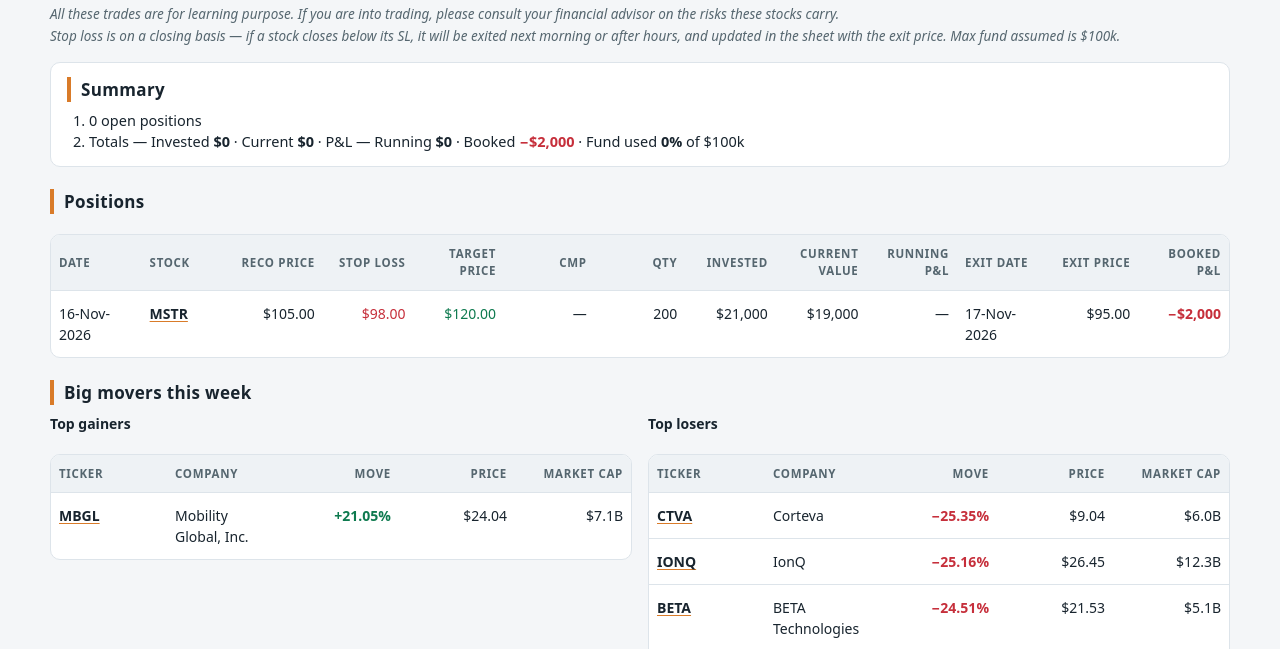
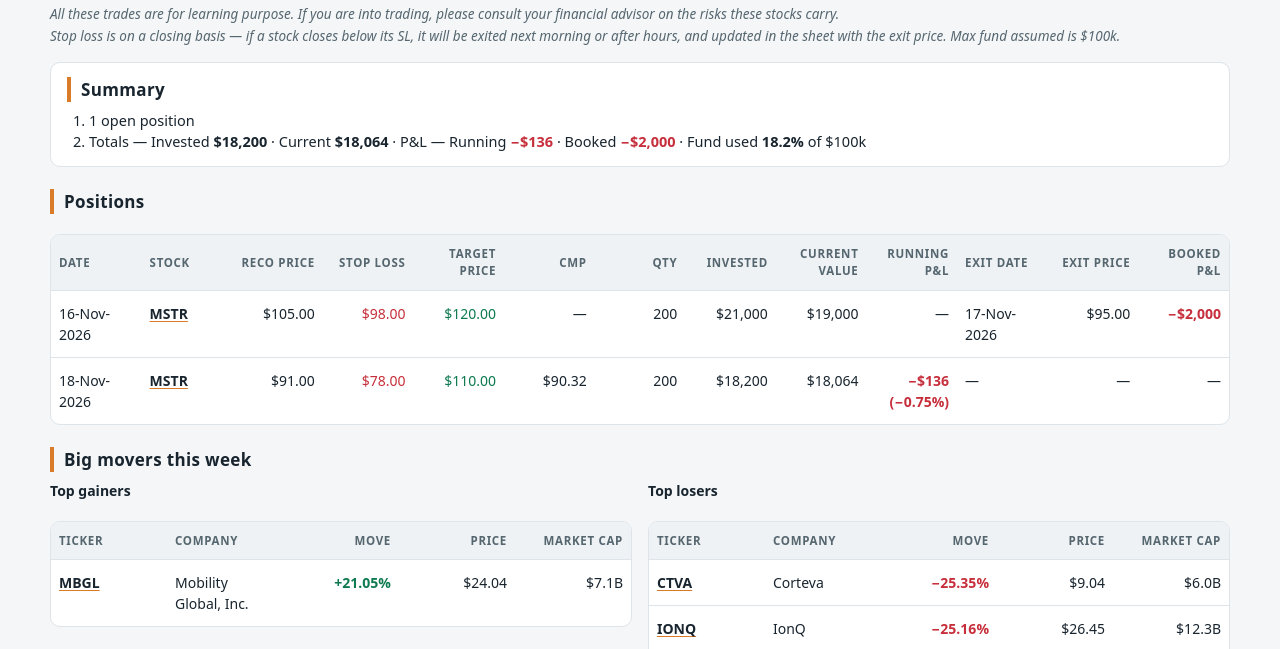
Before and after one commit to phoenixstonecapital/psc, a plain HTML site: page index.html in a window 1280 px wide. Shown: the part 149-798 px from the top of the page. Drawn offline with Linux system fonts and the light colour scheme.

Commit message:
Refresh dashboard 2026-11-18 20:57 PT

```diff
--- a/index.html
+++ b/index.html
@@ -109,8 +109,8 @@
   <section class="summary" aria-labelledby="summary-heading">
     <h2 id="summary-heading">Summary</h2>
     <ol>
-      <li>0 open positions</li>
-      <li>Totals — Invested <b>$0</b> · Current <b>$0</b> · P&amp;L — Running <b class="">$0</b> · Booked <b class="neg">−$2,000</b> · Fund used <b>0%</b> of $100k</li>
+      <li>1 open position</li>
+      <li>Totals — Invested <b>$18,200</b> · Current <b>$18,064</b> · P&amp;L — Running <b class="neg">−$136</b> · Booked <b class="neg">−$2,000</b> · Fund used <b>18.2%</b> of $100k</li>
     </ol>
   </section>
 
@@ -149,6 +149,21 @@
           <td data-label="Exit Date">17-Nov-2026</td>
           <td data-label="Exit Price" class="num">$95.00</td>
           <td data-label="Booked P&amp;L" class="num neg">−$2,000</td>
+        </tr>
+        <tr>
+          <td data-label="Date">18-Nov-2026</td>
+          <td data-label="Stock" class="stock"><a href="https://www.tradingview.com/chart/?symbol=MSTR" target="_blank" rel="noopener">MSTR</a></td>
+          <td data-label="Reco Price" class="num">$91.00</td>
+          <td data-label="Stop Loss" class="num sl">$78.00</td>
+          <td data-label="Target Price" class="num tgt">$110.00</td>
+          <td data-label="CMP" class="num">$90.32</td>
+          <td data-label="Qty" class="num">200</td>
+          <td data-label="Invested" class="num">$18,200</td>
+          <td data-label="Current Value" class="num">$18,064</td>
+          <td data-label="Running P&amp;L" class="num neg">−$136 (−0.75%)</td>
+          <td data-label="Exit Date">—</td>
+          <td data-label="Exit Price" class="num">—</td>
+          <td data-label="Booked P&amp;L" class="num">—</td>
         </tr>
       </tbody>
     </table>
```
